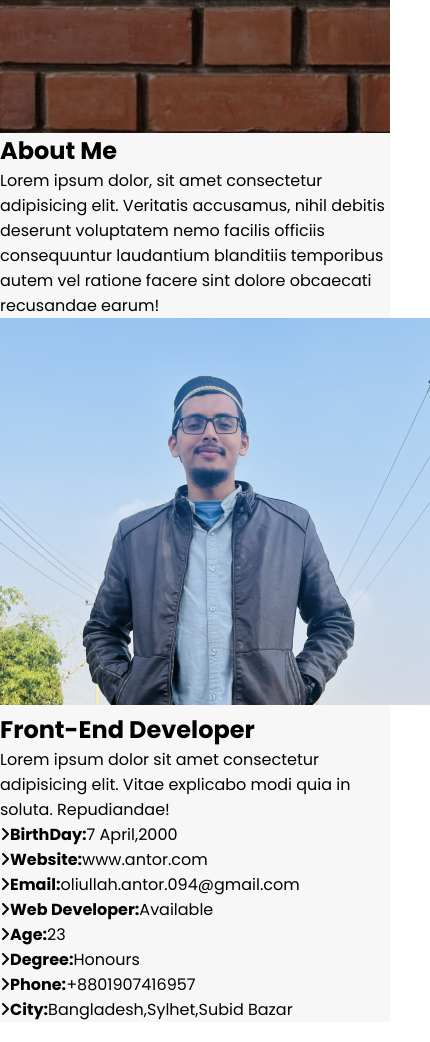
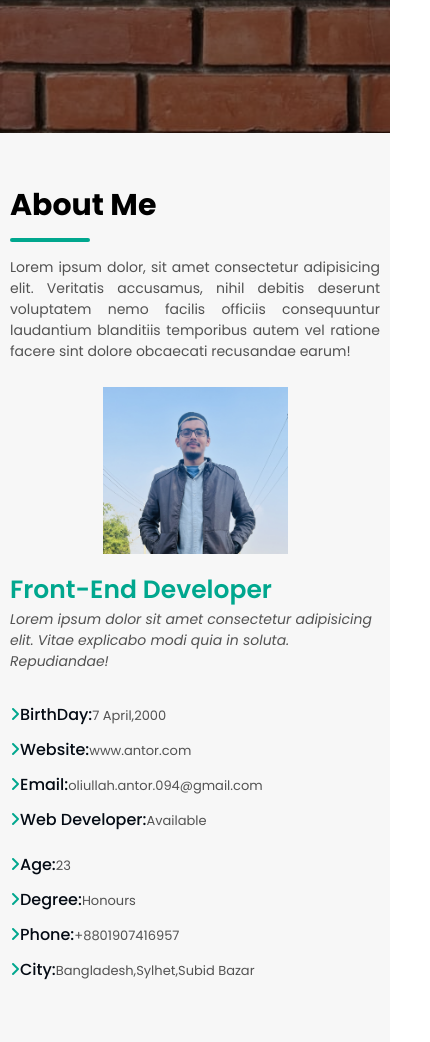
Before and after one commit to Antor-094/personal-portfolio, a plain HTML site: page index.html in a window 390 px wide. Shown: the part 711-1753 px from the top of the page, 430 px wide, since content can reach past the window. Drawn offline with nearby package versions, Linux system fonts and the light colour scheme.

Commit message:
Responsive About me section 70 % done

```diff
--- a/style.css
+++ b/style.css
@@ -243,3 +243,123 @@ main{
         font-weight: 400;
     }
 }
+
+/* ==== About Section Start ===== */
+#about{
+    padding: 70px 30px;
+}
+/* Global Heading */
+.sub-heading{
+    color: black;
+    font-size: 30px;
+    margin-bottom: 10px;
+}
+.divider{
+    width: 80px;
+    height: 4px;
+    background-color: var(--themeColor);
+    border-radius: 3px;
+}
+#about .divider ~ p{
+    color: var(--textColor);
+    font-size: 15px;
+    letter-spacing: 0.4px;
+    font-weight: 400;
+    margin-top: 15px;
+}
+#about .about-col{
+    display: flex;
+    gap: 20px;
+    margin-top: 25px;
+}
+#about .about-col .img-col{
+    flex-basis: 35%;
+    text-align: center;
+}
+#about .about-col .img-col img{
+    width: 100%;
+}
+#about .about-col .info-col{
+    flex-basis: 70%;
+}
+#about .about-col .info-col h2{
+    color: var(--themeColor);
+    font-weight: 700;
+    font-size: 35px;
+    letter-spacing: 0.5px;
+    margin-top: -10px;
+}
+#about .about-col .info-col p{
+    color: var(--textColor);
+    font-size: 15px;
+    letter-spacing: 0.5px;
+    font-style: italic;
+}
+#about .about-col .info-col .icon-list-col{
+    display: flex;
+    margin-top: 20px;
+    gap: 40px;
+}
+#about .about-col .info-col .icon-list-col .icon-list ul li{
+    list-style: none;
+    margin: 15px 0;
+}
+#about .about-col .info-col .icon-list-col .icon-list ul li i{
+    color: var(--themeColor);
+}
+#about .about-col .info-col .icon-list-col .icon-list ul li strong{
+    color: var(--sideBGColor);
+    font-weight: 600;
+    margin-right: 2px;
+}
+#about .about-col .info-col .icon-list-col .icon-list ul li span{
+    color: var(--textColor);
+    font-weight: 500;
+    font-size: 14px;
+}
+
+/* Mobile View */
+@media only screen and (max-width:830px){
+
+    #about{
+        padding: 50px 10px;
+    }
+    #about .divider ~ p{
+        font-size: 14px;
+        letter-spacing: 0px;
+        text-align: justify;
+    }
+    #about .about-col{
+        flex-direction: column;
+    }
+    #about .about-col .img-col img{
+        width: 50%;
+    }
+    #about .about-col .info-col h2{
+        font-weight: 600;
+        font-size: 25px;
+        letter-spacing: 0px;
+    }
+    #about .about-col .info-col p{
+        font-size: 14px;
+        letter-spacing: 0px;
+    }
+    #about .about-col .info-col .icon-list-col{
+        flex-direction: column;
+        gap: 0;
+    }
+    #about .about-col .info-col .icon-list-col .icon-list ul li{
+        margin: 10px 0;
+    }
+    #about .about-col .info-col .icon-list-col .icon-list ul li strong{
+        font-weight: 500;
+        margin-right: 0px;
+
+    }
+    #about .about-col .info-col .icon-list-col .icon-list ul li span{
+        font-weight: 400;
+        font-size: 13px;
+    }
+}
+
+/* ==== About Section End ===== */
```
